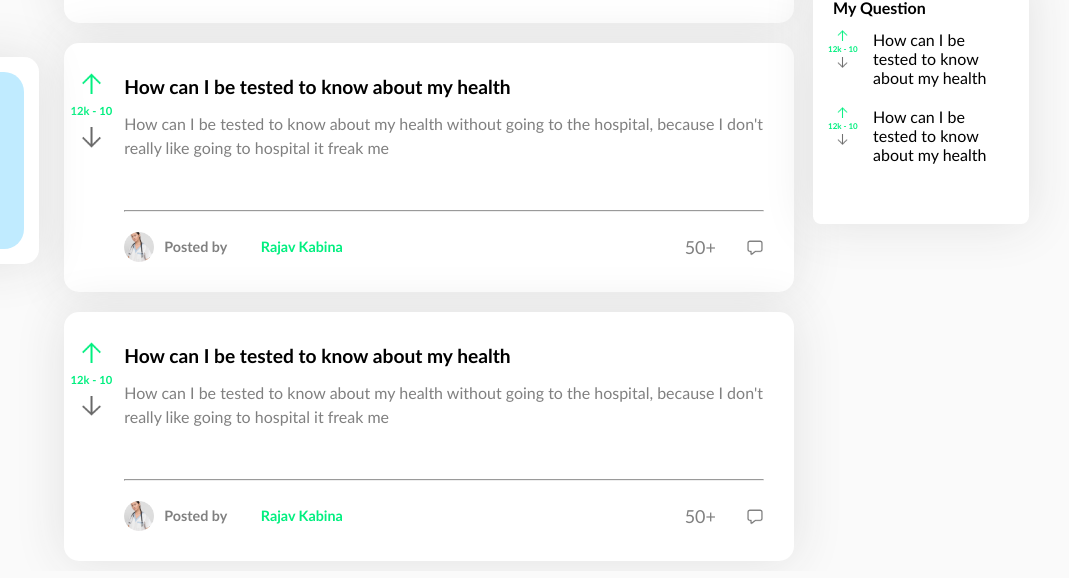
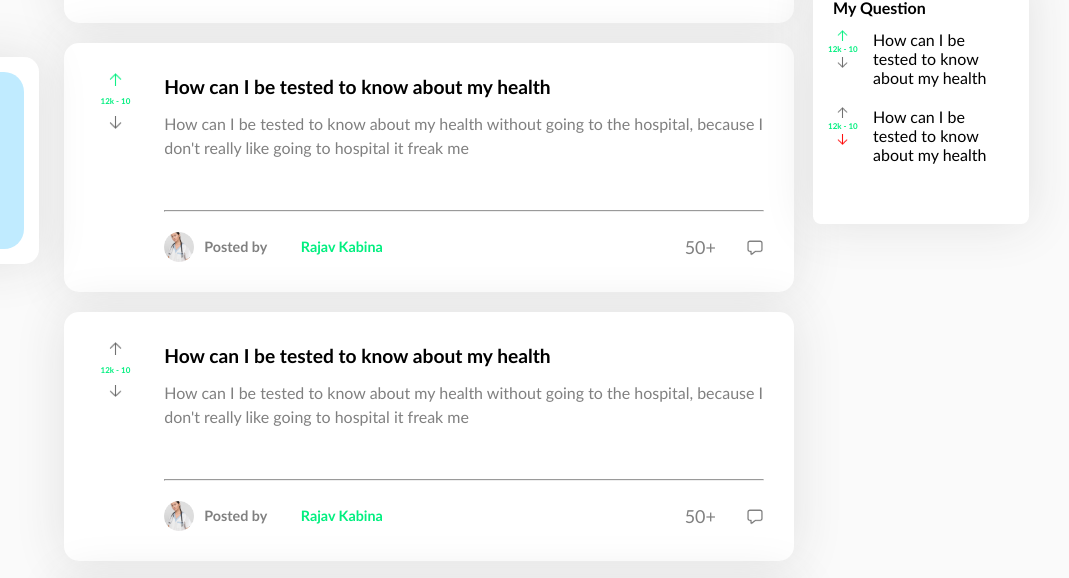
Before and after one commit to oluwayemidev/healthstarks, a plain HTML site: page index.html in a window 1280 px wide. Shown: the part 363-941 px from the top of the page, 211-1280 px from the left. Drawn offline with Linux system fonts and the light colour scheme.

Commit message:
final commit

```diff
--- a/index.html
+++ b/index.html
@@ -91,7 +91,7 @@
                 </div>
             </div>
 
-            <!-- Question -->
+            <!-- Question 1 -->
             <div class="content-box question">
 
                 <div class="side-btn">
@@ -128,13 +128,50 @@
                 </div>
             </div>
 
-            <!-- Question -->
+            <!-- Question 2 -->
             <div class="content-box question">
 
                 <div class="side-btn">
-                    <img src="./images/arrow-up-green.png" alt="" class="arrow-up">
+                    <img src="./images/arrow-up.png" alt="" class="arrow-up">
                     <span>12k - 10</span>
                     <img src="./images/arrow-down.png" alt="" class="arrow-down">
+                </div>
+
+                <p>
+                    How can I be tested to know about my health
+                </p>
+
+                <p>
+                    How can I be tested to know about my health without going to the hospital, because I don't really like going to hospital it freak me
+                </p>
+
+                    <hr class="rule">
+
+                <div class="content-bottom">
+
+                    <div>
+                        <img src="./images/avatar.png" alt="" class="user-img">
+                        <div>
+                            <span>Posted by</span>&nbsp;
+                            <span>Rajav Kabina</span>
+                        </div>
+                    </div>
+
+                    <div>
+                        <span>50+</span>
+                        <img src="./images/comment.png" alt="" class="comment">
+                    </div>
+
+                </div>
+            </div>
+
+            <!-- Question 3 -->
+            <div class="content-box question">
+
+                <div class="side-btn">
+                    <img src="./images/arrow-up.png" alt="" class="arrow-up">
+                    <span>12k - 10</span>
+                    <img src="./images/arrow-down-red.png" alt="" class="arrow-down">
                 </div>
 
                 <p>
@@ -199,9 +236,9 @@
 
                 <!-- Question 2 -->
                 <div class="side-btn">
-                    <img src="./images/arrow-up-green.png" alt="" class="arrow-up">
+                    <img src="./images/arrow-up.png" alt="" class="arrow-up">
                     <span>12k - 10</span>
-                    <img src="./images/arrow-down.png" alt="" class="arrow-down">
+                    <img src="./images/arrow-down-red.png" alt="" class="arrow-down">
                 </div>
 
                 <p>
--- a/style.scss
+++ b/style.scss
@@ -315,15 +315,15 @@ main{
             grid-row-gap: 10px;
             justify-items: center;
             align-self: baseline;
-            left: 4%;
+            left: 40px;
 
             img{
-                width: 1.3em;
+                width: 0.8em;
                 cursor: pointer;
             }
             span{
                 color: $M-Primary-c;
-                font-size: 0.7em;
+                font-size: 0.5em;
                 font-weight: bold;
             }
         }
@@ -447,6 +447,10 @@ main{
             }
         }
         .question{
+            padding-left: 100px;
+            .side-btn{
+                left: 60px;
+            }
             p, p:nth-child(2), p:nth-child(3){
                 width: 100%;
                 text-align: left;
@@ -548,7 +552,7 @@ main{
         }
         .question{
             .side-btn{
-                left: 22%;
+                left: calc(22% + 30px);
             }
         }
     }
```
Also changed, not shown: images/arrow-down-red.png (added), images/arrow-up-red.png (added), style.css, 2 other files.
